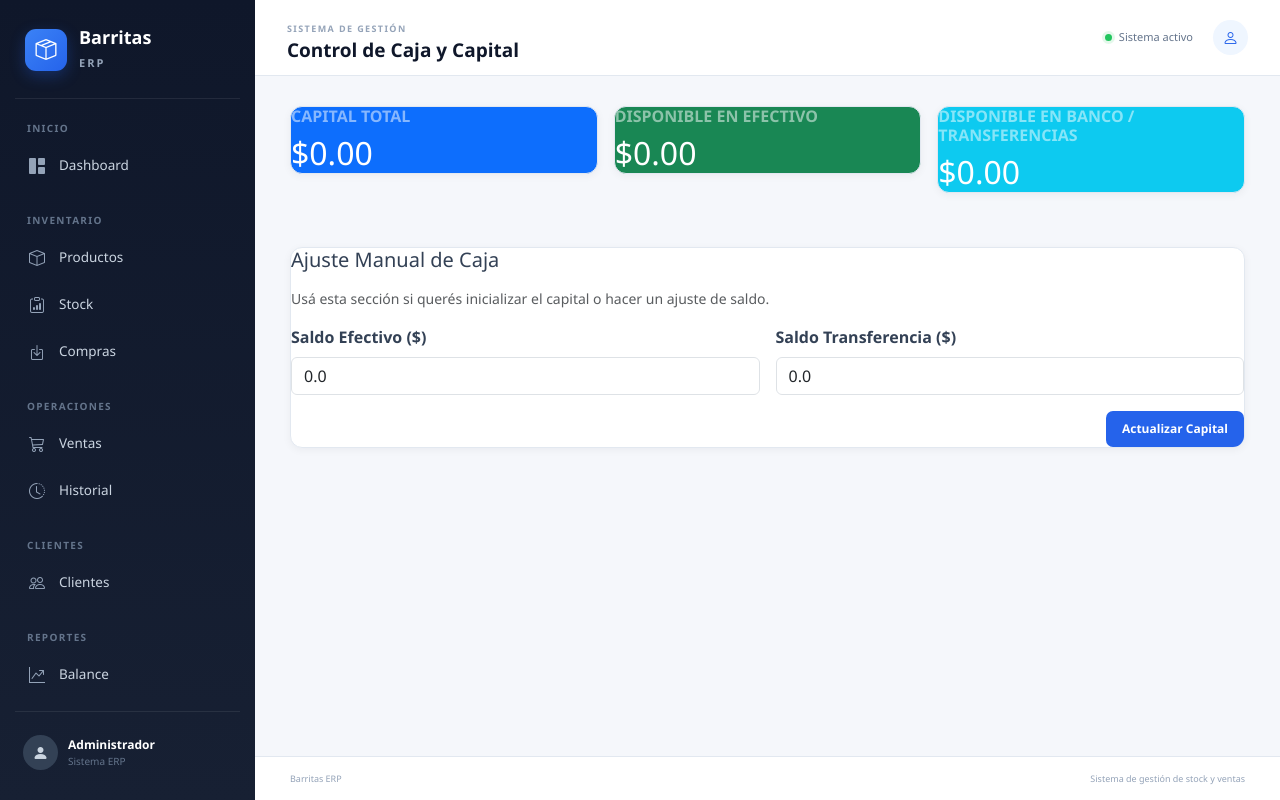
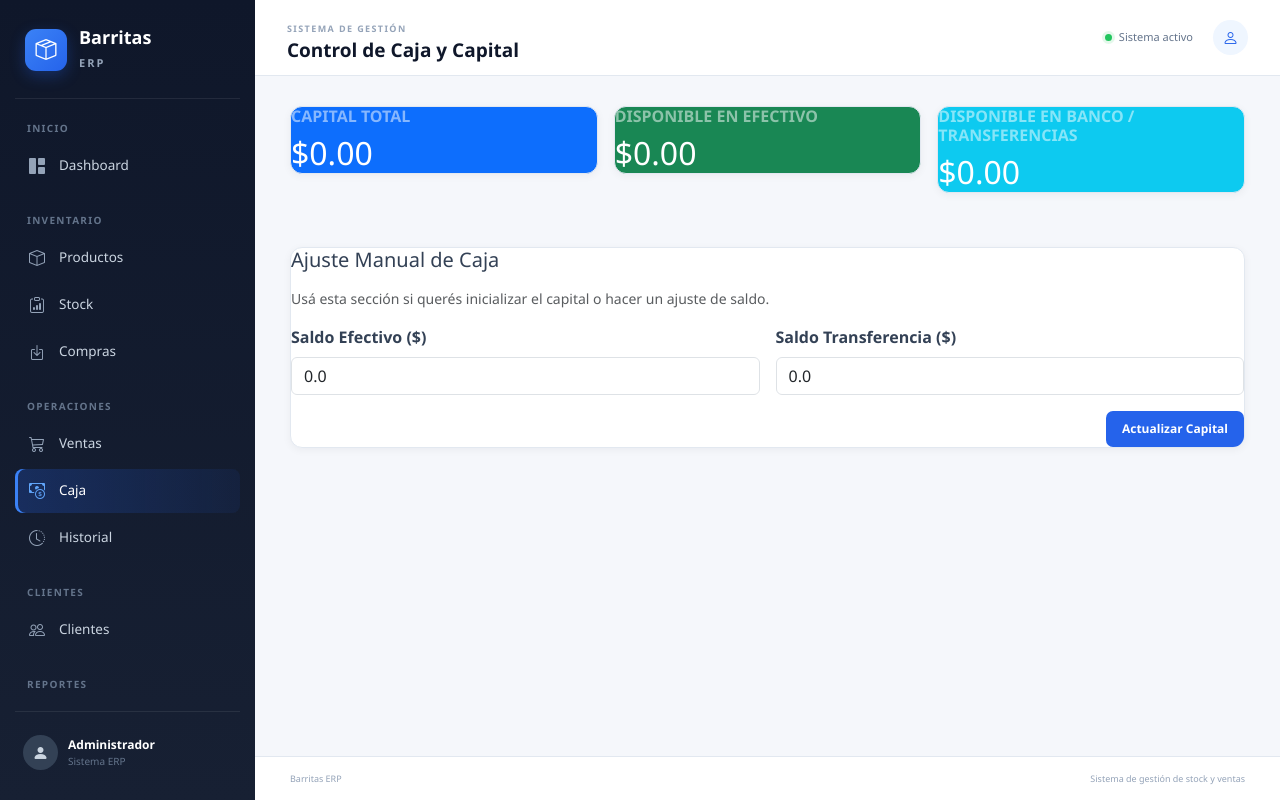
Before and after one commit to FrancoLince/barritas-stock, a Flask app: page /caja in a window 1280 px wide. Run offline with Flask 3, Linux system fonts and the light colour scheme; a user stored in the database is signed in; data comes from the database, SQL or seed files in the repository.

Commit message:
Update base.html

```diff
--- a/templates/base.html
+++ b/templates/base.html
@@ -100,6 +100,14 @@
                 >
                     <i class="bi bi-cart3"></i>
                     <span>Ventas</span>
+                </a>
+                <!-- OPCIÓN AGREGADA: CAJA -->
+                <a
+                    href="{{ url_for('caja') }}"
+                    class="nav-link-custom {% if request.endpoint == 'caja' %}active{% endif %}"
+                >
+                    <i class="bi bi-cash-coin"></i>
+                    <span>Caja</span>
                 </a>
                 <a
                     href="{{ url_for('historial') }}"
@@ -234,5 +242,35 @@
 <!-- JS propio -->
 <script src="{{ url_for('static', filename='js/app.js') }}"></script>
 
+<!-- Lógica interactiva básica e inserción de scripts por plantilla -->
+<script>
+    document.addEventListener('DOMContentLoaded', () => {
+        // Cierre interactivo de las alertas personalizadas
+        document.querySelectorAll('.btn-close-custom').forEach(btn => {
+            btn.addEventListener('click', (e) => {
+                const alert = e.target.closest('.custom-alert');
+                if (alert) alert.remove();
+            });
+        });
+
+        // Alternar visualización del sidebar en dispositivos móviles
+        const mobileMenuBtn = document.getElementById('mobileMenuBtn');
+        const sidebar = document.getElementById('sidebar');
+        const overlay = document.getElementById('sidebarOverlay');
+
+        if (mobileMenuBtn && sidebar && overlay) {
+            const toggleSidebar = () => {
+                sidebar.classList.toggle('show');
+                overlay.classList.toggle('show');
+            };
+
+            mobileMenuBtn.addEventListener('click', toggleSidebar);
+            overlay.addEventListener('click', toggleSidebar);
+        }
+    });
+</script>
+
+{% block scripts %}{% endblock %}
+
 </body>
 </html>
```
